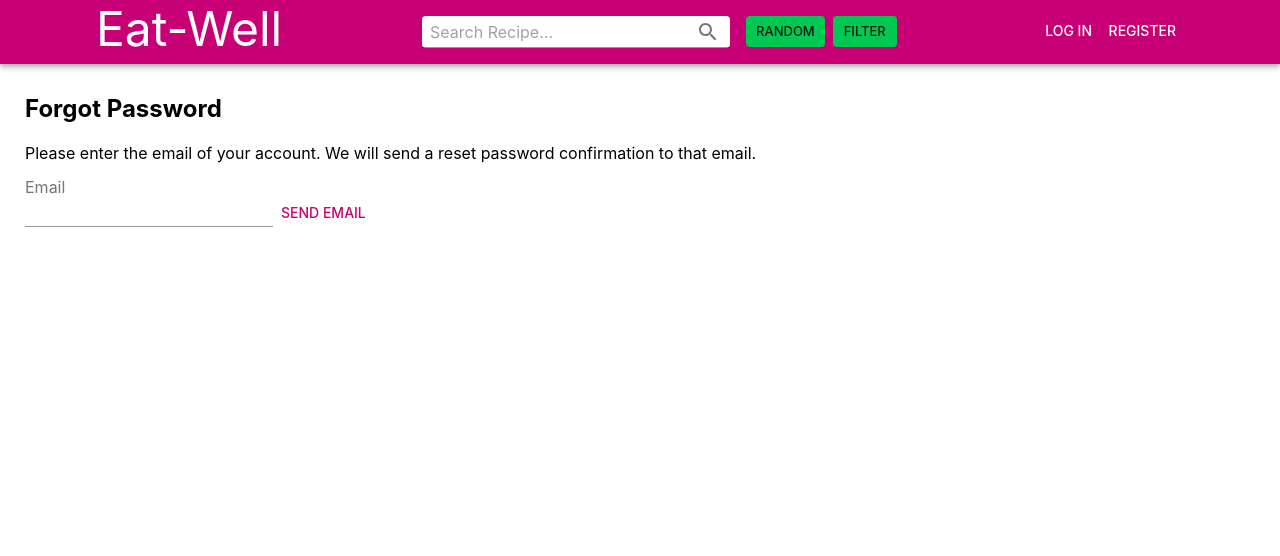
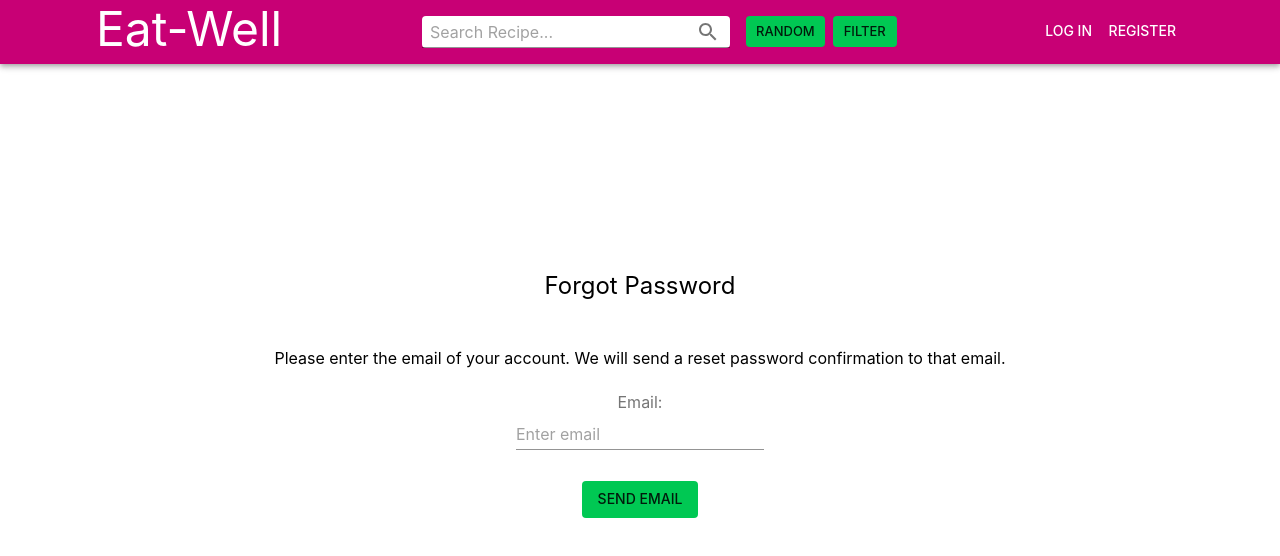
Before and after one commit to Musicalaudio/Eat-Well, a React (Create React App) app in the folder frontend/: page /forgot-password in a window 1280 px wide. Shown: the top 556 px of the page. Built offline with nearby package versions, Linux system fonts and the light colour scheme.

Commit message:
styled forgot password page and implemented it with reacthookform

```diff
--- a/frontend/src/components/Routing/ForgotPasswordScreen.js
+++ b/frontend/src/components/Routing/ForgotPasswordScreen.js
@@ -1,41 +1,102 @@
-import { useState } from "react";
 import axios from 'axios'
-import {InputLabel, TextField, Button} from '@material-ui/core'
+import {InputLabel, TextField, Button, makeStyles, Typography} from '@material-ui/core'
+import { FormHelperText } from '@mui/material';
+import { useForm } from 'react-hook-form'
+import {yupResolver} from '@hookform/resolvers/yup'
+import * as yup from "yup"
+import {useState} from "react"
+import Alert from '@mui/material/Alert';
+
+const schema = yup.object().shape({
+    email: yup.string().email("Please enter a valid email").required("Please enter your email."),
+})
 
 const ForgotPasswordScreen = () => {
-    const [email, setEmail] = useState('');
-    const [error, setError] = useState('');
-    const [success, setSuccess] = useState('');
+    const { register, handleSubmit, formState: {errors} } = useForm({
+        resolver: yupResolver(schema),
+    });
+    const [toggleResponse, setToggleResponse] = useState(undefined)
+    const [severity, setSeverity] = useState("success")
 
-    const handleForgotPassword = (e) => {
-        e.preventDefault();
+    const useStyles = makeStyles((theme) => ({
+        forgotPassword: {
+            minHeight: '80vh',
+            textAlign: 'center',
+            alignItems: 'center',
+            display: 'flex',
+            justifyContent: "center",
+        },
+        title: {
+            paddingBottom: theme.spacing(1),
+        },
+        label: {
+            paddingTop: theme.spacing(3),
+            paddingBottom: theme.spacing(1),
+        },
+        success: {
+            minWidth: "489.16",
+            display: "flex",
+            justifyContent: "center",
+            paddingBottom: theme.spacing(0),
+            visibility: toggleResponse ? "visible" : "hidden"
+        },
+        emailError: {
+            display: "flex",
+            justifyContent: 'center',
+            visibility: errors.email ? "visible" : "hidden",
+            paddingBottom: theme.spacing(1)
+        },
+        button: {
+            display: "flex",
+            justifyContent: "center",
+            paddingBottom: theme.spacing(2),
+        },
+    }))
+    const classes = useStyles()
+
+    const handleForgotPassword = (data) => {
         const axiosConfig = {
             header: {
                 "Content-Type": "application/json"
             }
         }
 
-        axios.post("/newAuth/forgot-password", {email}, axiosConfig )
+        axios.post("/newAuth/forgot-password", {email: data.email}, axiosConfig )
         .then(function(response){
-            setSuccess(response.data.data);
+            console.log(response)
+            setToggleResponse(true)
+            setSeverity("success")
         })
         .catch(function (err){
-            setError(err.response.data.error)
-            setEmail('');
-
+            if(err.response.data.error === 'Email could not be sent'){
+                //this probably means that an account with that email doesn't exist,
+                //but we don't want to reveal that information.
+                setToggleResponse(true)
+                setSeverity("success")
+            }else{
+                //this statement won't be reached because if the input isn't a valid email
+                //react-hook-form won't let it get to the axios request
+                setToggleResponse(false)
+                setSeverity("error")
+            }
         })
     }
+
     return (
-        <div className="forgot-password">
-            <h2>Forgot Password</h2>
-            <form onSubmit={handleForgotPassword}>
-                {error && <span>{error}</span>}
-                {success && <span>{success}</span>}
-                <div>
-                    <p>Please enter the email of your account. We will send a reset password confirmation to that email.</p>
-                    <InputLabel>Email</InputLabel>
-                    <TextField value={email} onChange={(e) => setEmail(e.target.value)}/>
-                    <Button color="primary" type="submit">Send Email</Button>
+        <div className={classes.forgotPassword}>
+            <form onSubmit={handleSubmit(handleForgotPassword)} className={classes.form}>
+                <Typography variant='h5' className={classes.title}>Forgot Password</Typography>
+                <div className={classes.success} >
+                    <Alert severity={severity} style={{padding: '0'}}>
+                            {toggleResponse? 'If an account with that email exists, an email has been sent (might be in your spam folder).' : ''}
+                    </Alert>
+                </div>
+                <Typography>Please enter the email of your account. We will send a reset password confirmation to that email.</Typography>
+                <InputLabel className={classes.label}>Email:</InputLabel>
+                <TextField error={false ||(errors.email && Object.keys(errors.email).length > 0)} color="secondary" {...register('email')} placeholder='Enter email' />
+                <FormHelperText className={classes.emailError} error>{errors.email? errors.email.message: '_'}</FormHelperText>
+                <div classes={classes.button}>
+                    <Button variant='contained' color="secondary" type="submit" disableElevation>Send Email</Button>
                 </div>
             </form>
         </div>
```
